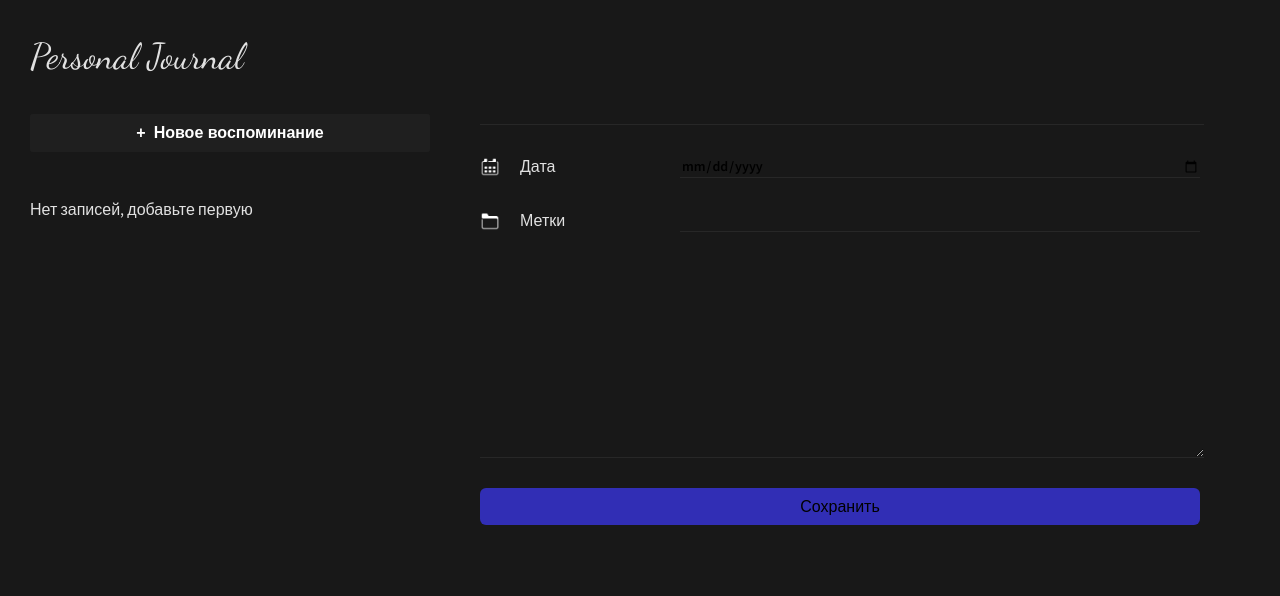
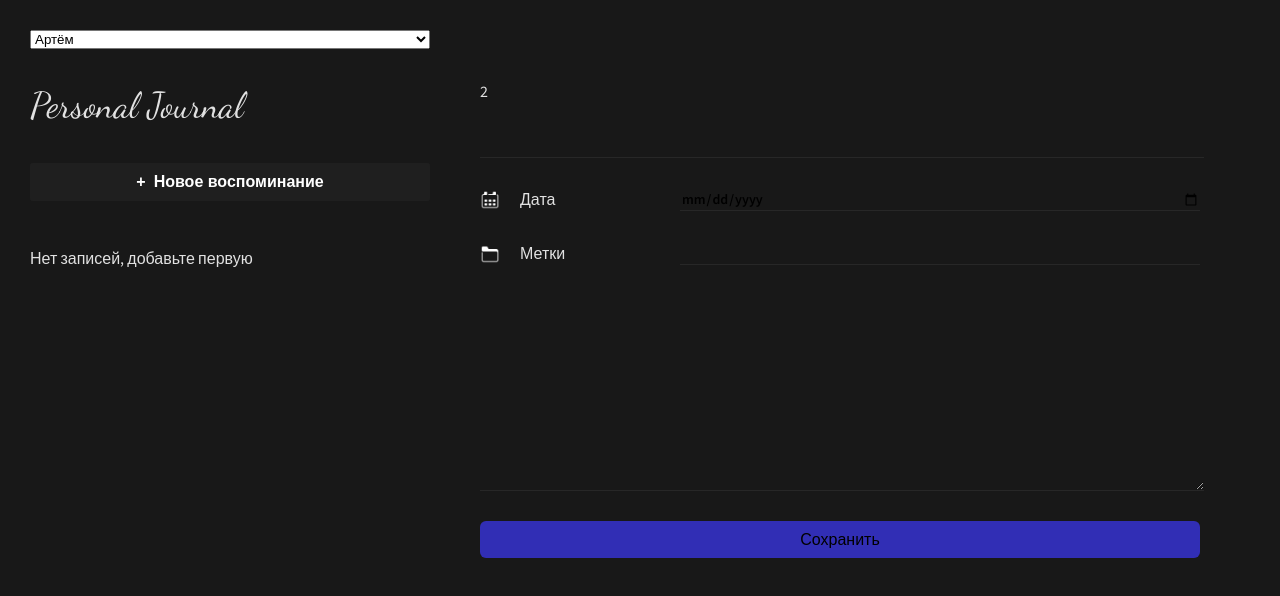
Before and after one commit to ArtyomTregubov/journal, a React (Vite) app: page / in a window 1280 px wide. Shown: the top 596 px of the page. Built offline with nearby package versions, Linux system fonts and the light colour scheme.

Commit message:
feat: added context

```diff
--- a/src/App.jsx
+++ b/src/App.jsx
@@ -1,38 +1,31 @@
-import { useEffect, useState } from 'react';
 import './App.css';
 import { Body } from './components/Body/Body';
 import { Header } from './components/Header/Header';
+import { SelectUser } from './components/SelectUser/SelectUser';
 import { JournalAddButton } from './components/JournalAddButton/JournalAddButton';
 import { JournalForm } from './components/JournalForm/JournalForm';
 import { JournalList } from './components/JournalList/JournalList';
 import { LeftPanel } from './components/LeftPanel/LeftPanel';
+import { UserContextProvider } from './context/user.context';
+import { useLockalStoradge } from './hooks/use-lockalStoradge.hook';
+
+function mapItems(items) {
+	if (!items) {
+		return [];
+	}
+	return items.map(i => ({
+		...i,
+		date: new Date(i.date)
+	}));
+}
 
 function App() {
 
-	const [items, setItems] = useState([]);
+	const [items, setItems] = useLockalStoradge('data');
 
-	useEffect(() => {
-		const data = JSON.parse(localStorage.getItem('data'));
-		if (data) {
-			// eslint-disable-next-line react-hooks/set-state-in-effect
-			setItems(data.map(item => ({
-				...item,
-				date: new Date(item.date)
-			})));
-		}
-	}, []);
-
-	useEffect(() => {
-		if(items.length) {
-			localStorage.setItem('data',
-				JSON.stringify(items)
-			);
-		}
-	}, [items]);
-
-	const addItem = (item) => {
-		setItems(oldItems => [...oldItems, {
-			id: oldItems.length > 0 ? Math.max(...oldItems.map(i => i.id )) + 1 : 1,
+	const addItem = item => {
+		setItems([...mapItems(items), {
+			id: items.length > 0 ? Math.max(...items.map(i => i.id )) + 1 : 1,
 			title: item.title,
 			date: new Date(item.date),
 			post: item.post
@@ -40,11 +33,13 @@ function App() {
 	};
 
 	return (
+		<UserContextProvider>
 			<div className='app'>
 				<LeftPanel>
+					<SelectUser/>
 					<Header/>
 					<JournalAddButton/>
-				<JournalList items={items} />
+					<JournalList items={mapItems(items)} />
 				</LeftPanel>
 				<Body>
 					<JournalForm
@@ -52,6 +47,7 @@ function App() {
 					/>
 				</Body>
 			</div>
+		</UserContextProvider>
 	);
 }
 
--- /dev/null
+++ b/src/components/Input/Input.jsx
@@ -0,0 +1,14 @@
+import styles from './Input.module.css';
+import cn from 'classnames';
+import { forwardRef } from 'react';
+
+const Input = forwardRef(function Input ({className, isValid = true, apperance, ...props}, ref) {
+	return (
+		<input ref={ref} {...props} className={cn(className, styles['input'], {
+			[styles['invalid']]: !isValid,
+			[styles['input=title']]: apperance === 'title'
+		})} />
+	);
+});
+
+export default Input;
--- /dev/null
+++ b/src/components/Input/Input.module.css
@@ -0,0 +1,20 @@
+.input {
+    width: 100%;
+    border: none;
+    background: none;
+    font-size: 14px;
+    font-style: normal;
+    font-weight: 600;
+    line-height: normal;
+    font-family: 'Source Sans 3', sans-serif;
+    border-bottom: 1px solid #272727;
+}
+
+.input-title {
+    font-size: 32px;
+}
+
+.invalid {
+    border: 1px solid red;
+    background-color: rgb(106, 22, 22);
+}
--- a/src/components/JournalForm/JournalForm.jsx
+++ b/src/components/JournalForm/JournalForm.jsx
@@ -1,13 +1,19 @@
-import { useEffect, useReducer } from 'react';
+import { useContext, useEffect, useReducer, useRef } from 'react';
 import { Button } from '../Button/Button';
 import styles from './JournalForm.module.css';
 import cn from 'classnames';
 import { formReducer, INITIAL_STATE } from './JournalForm.state';
+import Input from '../Input/Input';
+import { UserContext } from '../../context/user.context';
 
 export const JournalForm = ({onSubmit}) => {
 
 	const [formState, formDispatch] = useReducer(formReducer, INITIAL_STATE);
 	const { isValid, isFormRedyToSubmit, values } = formState;
+	const titleRef = useRef();
+	const dateRef = useRef();
+	const postRef = useRef();
+	const {userId} = useContext(UserContext);
 
 	const onChange = (e) => {
 		formDispatch({type: 'SET_VALUE', payload: {[e.target.name]: e.target.value}});
@@ -16,10 +22,12 @@ export const JournalForm = ({onSubmit}) => {
 	useEffect(() => {
 		let timerId;
 		if(!isValid.title || !isValid.date || !isValid.post) {
+			focusError(isValid);
 			timerId = setTimeout(() => {
 				formDispatch({type: 'RESET_VALIDITY'});
 			}, 2000);
 		}
+
 
 		return () => {
 			clearTimeout(timerId);
@@ -31,7 +39,7 @@ export const JournalForm = ({onSubmit}) => {
 			onSubmit(values);
 			formDispatch({type: 'CLEAR'});
 		}
-	}, [isFormRedyToSubmit]);
+	}, [isFormRedyToSubmit, values, onSubmit]);
 
 	const addJournalItem = (e) => {
 		e.preventDefault();
@@ -39,33 +47,66 @@ export const JournalForm = ({onSubmit}) => {
 
 	};
 
+	const focusError = (isValid) => {
+		switch(true) {
+		case !isValid.title:
+			titleRef.current.focus();
+			break;
+		case !isValid.date:
+			dateRef.current.focus();
+			break;
+		case !isValid.post:
+			postRef.current.focus();
+			break;
+		}
+	};
+
 	return (
+
 		<form className={styles['journal-form']} onSubmit={addJournalItem}>
+			{userId}
 			<div>
-				<input type='text' name='title' value={values.title} onChange={onChange} className={cn(styles['input-title'], {
-					[styles['invalid']]: !isValid.title
-				})} />
+				<Input
+					type='text'
+					name='title'
+					value={values.title}
+					ref={titleRef}
+					onChange={onChange}
+					apperance='title'
+					isValid={isValid.title}
+				/>
 			</div>
 			<div className={styles['form-row']}>
 				<label htmlFor='date' className={styles['form-lable']}>
-					<img src='../../../public/calendar.png' alt='иконка календаря' className={styles['lable-icon']} />
+					<img src='/calendar.png' alt='иконка календаря' className={styles['lable-icon']} />
 					<span>Дата</span>
 				</label>
-				<input type='date' name='date' value={values.date} onChange={onChange} id='date' className={cn(styles['input'], {
-					[styles['invalid']]: !isValid.date
-				})} />
+				<Input
+					type='date'
+					name='date'
+					value={values.date}
+					ref={dateRef}
+					onChange={onChange}
+					id='date'
+					isValid={isValid.date}
+				/>
 			</div>
 			<div className={styles['form-row']}>
 				<label htmlFor='tag' className={styles['form-lable']}>
-					<img src='../../../public/folder.png' alt='иконка папки' className={styles['lable-icon']} />
+					<img src='/folder.png' alt='иконка папки' className={styles['lable-icon']} />
 					<span>Метки</span>
 				</label>
-				<input type='text' name='tag' id='tag' value={values.tag} onChange={onChange} className={cn(styles['input'], {
-					[styles['invalid']]: !isValid.date
-				})} />
+				<Input
+					type='text'
+					name='tag'
+					id='tag'
+					value={values.tag}
+					onChange={onChange}
+				/>
 			</div>
 			<textarea
 				value={values.post}
+				ref={postRef}
 				onChange={onChange}
 				name='post'
 				id='post'
--- a/src/components/JournalForm/JournalForm.module.css
+++ b/src/components/JournalForm/JournalForm.module.css
@@ -7,18 +7,6 @@
 .invalid {
     border: 1px solid red;
     background-color: rgb(106, 22, 22);
-}
-
-.input-title {
-    width: 100%;
-    border: none;
-    background: none;
-    font-size: 32px;
-    font-style: normal;
-    font-weight: 600;
-    line-height: normal;
-    font-family: 'Source Sans 3', sans-serif;
-    border-bottom: 1px solid #272727  ;
 }
 
 .form-row {
--- a/src/components/JournalForm/JournalForm.state.js
+++ b/src/components/JournalForm/JournalForm.state.js
@@ -16,7 +16,7 @@ export const INITIAL_STATE = {
 export const formReducer = (state, action) => {
 	switch(action.type) {
 	case 'SET_VALUE': return {...state, values: {...state.values, ...action.payload}};
-	case 'CLEAR': return {...state, values: INITIAL_STATE.values};
+	case 'CLEAR': return {...state, values: INITIAL_STATE.values, isFormRedyToSubmit: false};
 	case 'RESET_VALIDITY': return {...state, isValid: INITIAL_STATE.isValid};
 	case 'SUBMIT': {
 		const titleValidity = state.values.title.trim().length;
--- /dev/null
+++ b/src/components/SelectUser/SelectUser.jsx
@@ -0,0 +1,17 @@
+import { useContext } from 'react';
+import { UserContext } from '../../context/user.context';
+
+export const SelectUser = () => {
+	const {userId, setUserId} = useContext(UserContext);
+
+	const changeUser = (e) => {
+		setUserId(Number(e.target.value));
+	};
+
+	return (
+		<select name='user' id='user' value={userId} onChange={changeUser}>
+			<option value='1'>Антон</option>
+			<option value='2'>Артём</option>
+		</select>
+	);
+};
--- /dev/null
+++ b/src/context/user.context.jsx
@@ -0,0 +1,11 @@
+import { createContext } from 'react';
+import { useState } from 'react';
+
+export const UserContext = createContext({
+	userId: 1
+});
+
+export const UserContextProvider = ({children}) => {
+	const [userId, setUserId] = useState(2);
+	return <UserContext.Provider value={{userId, setUserId}}>{children}</UserContext.Provider>;
+};
--- /dev/null
+++ b/src/hooks/use-lockalStoradge.hook.js
@@ -0,0 +1,21 @@
+/* eslint-disable react-hooks/set-state-in-effect */
+import { useState } from 'react';
+import { useEffect } from 'react';
+
+export function useLockalStoradge (key) {
+	const [data, setData] = useState([]);
+
+	useEffect(() => {
+		const res = JSON.parse(localStorage.getItem(key));
+		if (res) {
+			setData(res);
+		}
+	}, [key]);
+
+	const saveData = (newData) => {
+		localStorage.setItem(key, JSON.stringify(newData));
+		setData(newData);
+	};
+
+	return [data, saveData];
+}
```
Lines whose indentation alone changed are shown as unchanged.
